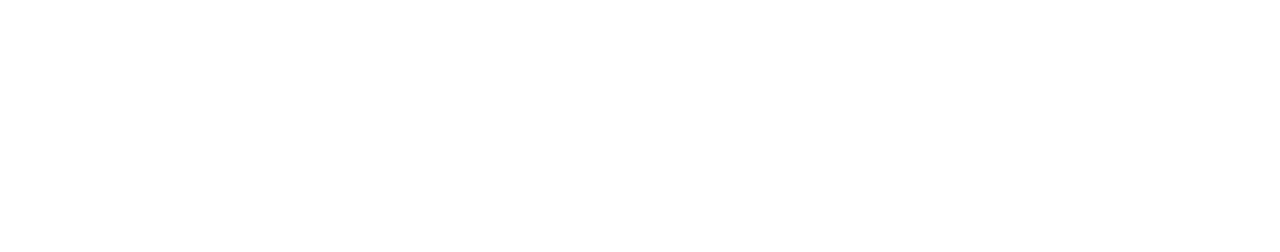
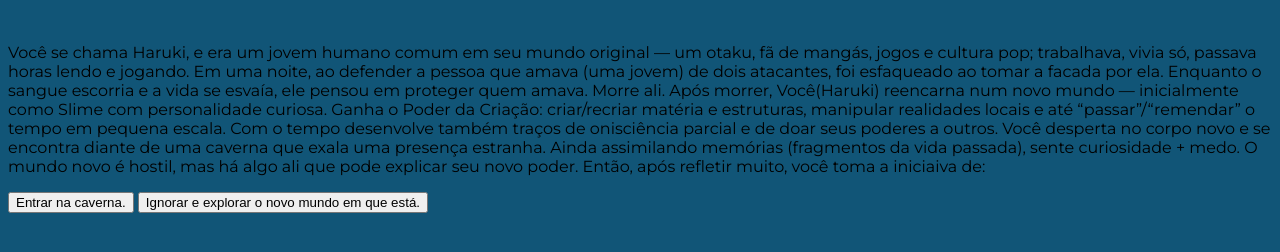
Before and after one commit to kevinmeinensilva-cmd/RPG-Anime-1DS, a plain HTML site: page index.html in a window 1280 px wide. Drawn offline with Linux system fonts and the light colour scheme.

Commit message:
Add files via upload

```diff
--- a/index.html
+++ b/index.html
@@ -0,0 +1,35 @@
+<!DOCTYPE html>
+<html lang="pt-br">
+
+<head>
+    <meta charset="UTF-8">
+    <meta http-equiv="X-UA-Compatible" content="IE=edge">
+    <meta name="viewport" content="width=device-width, initial-scale=1.0">
+    <title>RPG Anime</title>
+    <link rel="stylesheet" href="style.css">
+</head>
+
+<body>
+    <main>
+        <div>
+            <img src="" alt="">
+            <p>Você se chama Haruki, e era um jovem humano comum em seu mundo original — um otaku, fã de mangás, jogos e
+                cultura pop; trabalhava, vivia só, passava horas lendo e jogando. Em uma noite, ao defender a pessoa que
+                amava (uma jovem) de dois atacantes, foi esfaqueado ao tomar a facada por ela. Enquanto o sangue
+                escorria e a vida se esvaía, ele pensou em proteger quem amava. Morre ali.
+                Após morrer, Você(Haruki) reencarna num novo mundo — inicialmente como Slime com personalidade curiosa.
+                Ganha o Poder da Criação: criar/recriar matéria e estruturas, manipular realidades locais e até
+                “passar”/“remendar” o tempo em pequena escala. Com o tempo desenvolve também traços de onisciência
+                parcial e de doar seus poderes a outros.
+                Você desperta no corpo novo e se encontra diante de uma caverna que exala uma presença estranha. Ainda
+                assimilando memórias (fragmentos da vida passada), sente curiosidade + medo. O mundo novo é hostil, mas
+                há algo ali que pode explicar seu novo poder.
+                Então, após refletir muito, você toma a iniciaiva de:
+            </p>
+            <button>Entrar na caverna.</button>
+            <button>Ignorar e explorar o novo mundo em que está.</button>
+        </div>
+    </main>
+</body>
+
+</html>
--- a/style.css
+++ b/style.css
@@ -2,9 +2,13 @@
 
 :root{
     --escuridao: #000000ff;
-    --genkidama: #14213dff;
+    --genkidama: #115577;
     --espadinhalaranja: #fca311ff;
     --platinamestre: #e5e5e5ff;
     --titulo: "Nerko One", cursive;
     --texto:  "Montserrat", sans-serif;
 }
+body{
+    background-color: var(--genkidama);
+    font-family: var(--texto);
+}
```
